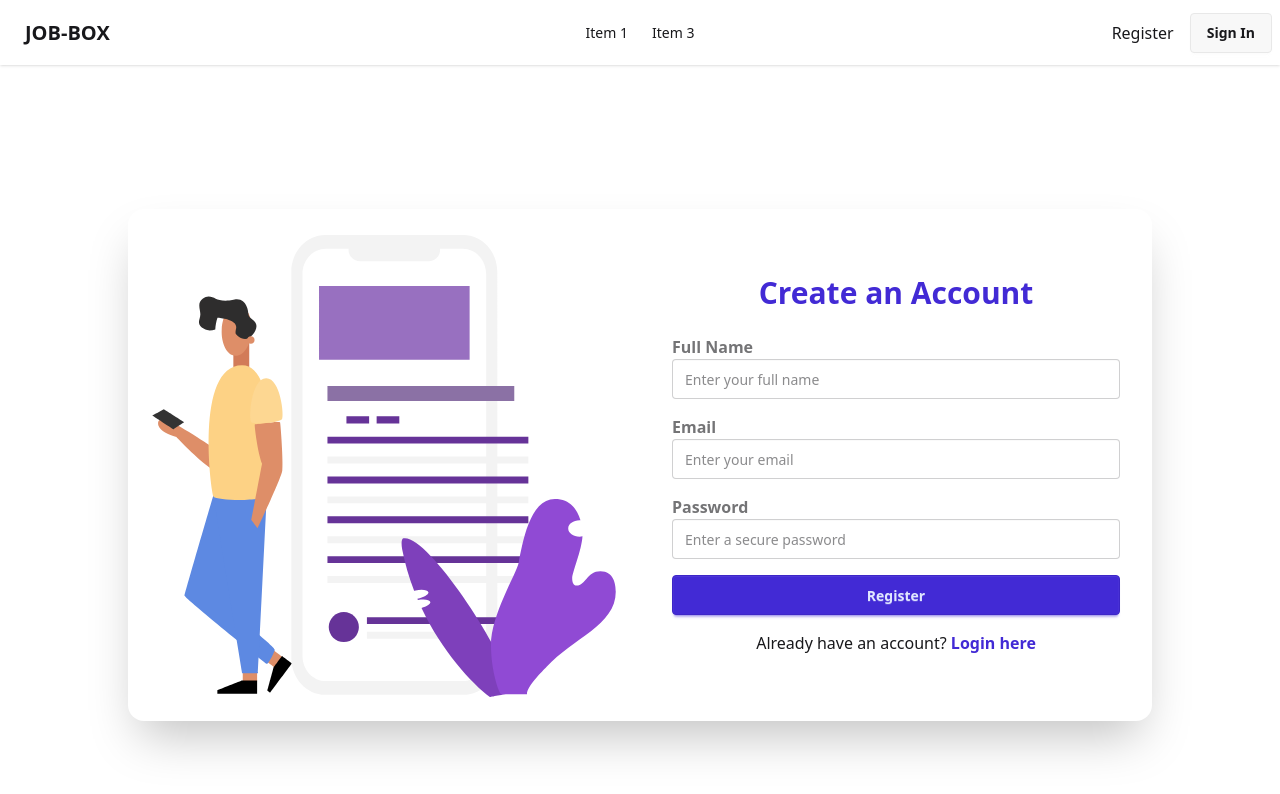
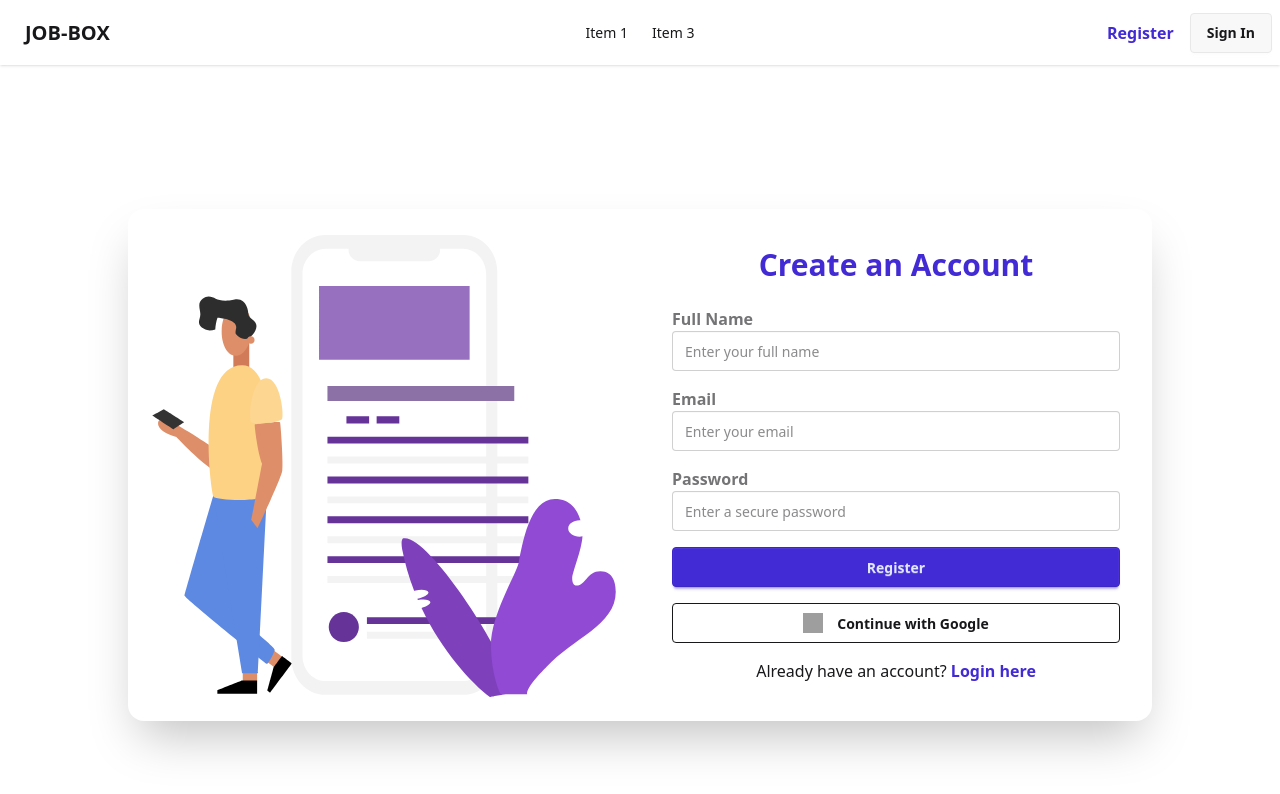
Before and after one commit to israk03/job-box-client, a React (Vite) app: page /register in a window 1280 px wide. Shown: the top 794 px of the page. Built offline with nearby package versions, Linux system fonts and the light colour scheme; grey boxes are pictures that could not be loaded.

Commit message:
firebase setup complete with .env.local

```diff
--- a/package.json
+++ b/package.json
@@ -11,6 +11,7 @@
   },
   "dependencies": {
     "@tailwindcss/vite": "^4.1.4",
+    "firebase": "^11.6.1",
     "localforage": "^1.10.0",
     "lottie-react": "^2.4.1",
     "match-sorter": "^8.0.0",
--- a/src/components/Navbar/Navbar.jsx
+++ b/src/components/Navbar/Navbar.jsx
@@ -41,13 +41,20 @@ export default function Navbar() {
             {links}
           </ul>
         </div>
-        <a className="btn btn-ghost text-xl">JOB-BOX</a>
+        <Link to="/" className="btn btn-ghost text-xl">
+          JOB-BOX
+        </Link>
       </div>
       <div className="navbar-center hidden lg:flex">
         <ul className="menu menu-horizontal px-1">{links}</ul>
       </div>
       <div className="navbar-end">
-        <Link to="/register">Register</Link>
+        <Link
+          to="/register"
+          className="text-primary font-semibold hover:underline"
+        >
+          Register
+        </Link>
         <a className="btn ml-4">Sign In</a>
       </div>
     </div>
--- /dev/null
+++ b/src/firebase/firebase.init.js
@@ -0,0 +1,17 @@
+import { initializeApp } from "firebase/app";
+import { getAuth } from "firebase/auth";
+
+const firebaseConfig = {
+  apiKey: import.meta.env.VITE_apiKey,
+  authDomain: import.meta.env.VITE_authDomain,
+  projectId: import.meta.env.VITE_projectId,
+  storageBucket: import.meta.env.VITE_storageBucket,
+  messagingSenderId: import.meta.env.VITE_messagingSenderId,
+  appId: import.meta.env.VITE_appId,
+};
+
+// Initialize Firebase
+const app = initializeApp(firebaseConfig);
+const auth = getAuth(app);
+
+export default auth;
--- a/src/pages/Register/Register.jsx
+++ b/src/pages/Register/Register.jsx
@@ -3,6 +3,28 @@ import registerLottieData from "../../assets/lottie/register.json";
 import Lottie from "lottie-react";
 
 export default function Register() {
+  const handleRegister = (e) => {
+    e.preventDefault();
+
+    const form = e.target;
+    const name = form.name.value;
+    const email = form.email.value;
+    const password = form.password.value;
+
+    const user = { name, email, password };
+    console.log(user);
+
+    // password validation
+    const passwordRegex =
+      /^(?=.*[a-z])(?=.*[A-Z])(?=.*\d)(?=.*[@$!%*?&])[A-Za-z\d@$!%*?&]{6,}$/;
+
+    if (!passwordRegex.test(password)) {
+      alert(
+        "Password must be at least 6 characters long and include uppercase, lowercase, number, and special character."
+      );
+      return;
+    }
+  };
   return (
     <div className="min-h-screen flex items-center justify-center p-2">
       <div className="flex flex-col md:flex-row items-center bg-white rounded-2xl shadow-2xl max-w-5xl w-full overflow-hidden">
@@ -15,7 +37,7 @@ export default function Register() {
             Create an Account
           </h2>
 
-          <form className="space-y-4">
+          <form onSubmit={handleRegister} className="space-y-4">
             <div>
               <label className="label">
                 <span className="label-text font-semibold">Full Name</span>
@@ -28,7 +50,6 @@ export default function Register() {
                 required
               />
             </div>
-
             <div>
               <label className="label">
                 <span className="label-text font-semibold">Email</span>
@@ -41,7 +62,6 @@ export default function Register() {
                 required
               />
             </div>
-
             <div>
               <label className="label">
                 <span className="label-text font-semibold">Password</span>
@@ -54,13 +74,22 @@ export default function Register() {
                 required
               />
             </div>
-
             <div>
               <button type="submit" className="btn btn-primary w-full">
                 Register
               </button>
             </div>
 
+            <div>
+              <button type="button" className="btn btn-outline w-full">
+                <img
+                  src="https://icon2.cleanpng.com/20240216/yhs/transparent-google-logo-google-logo-with-colorful-letters-on-black-1710875297222.webp"
+                  alt="Google Logo"
+                  className="w-5 h-5 mr-2"
+                />
+                Continue with Google
+              </button>
+            </div>
             <p className="text-center">
               Already have an account?{" "}
               <a
```
Also changed, not shown: 1 other file (tests, documents, lock files or other folders).
